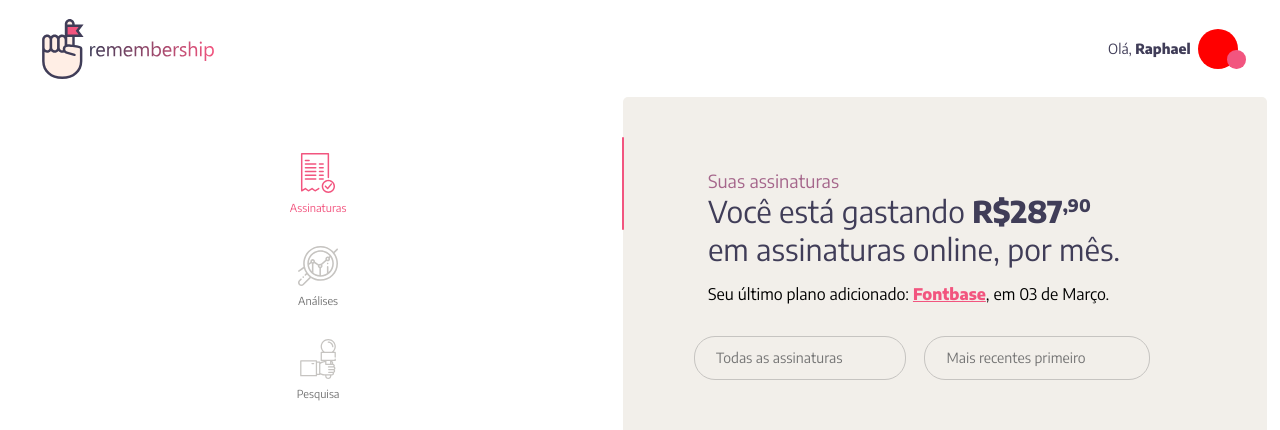
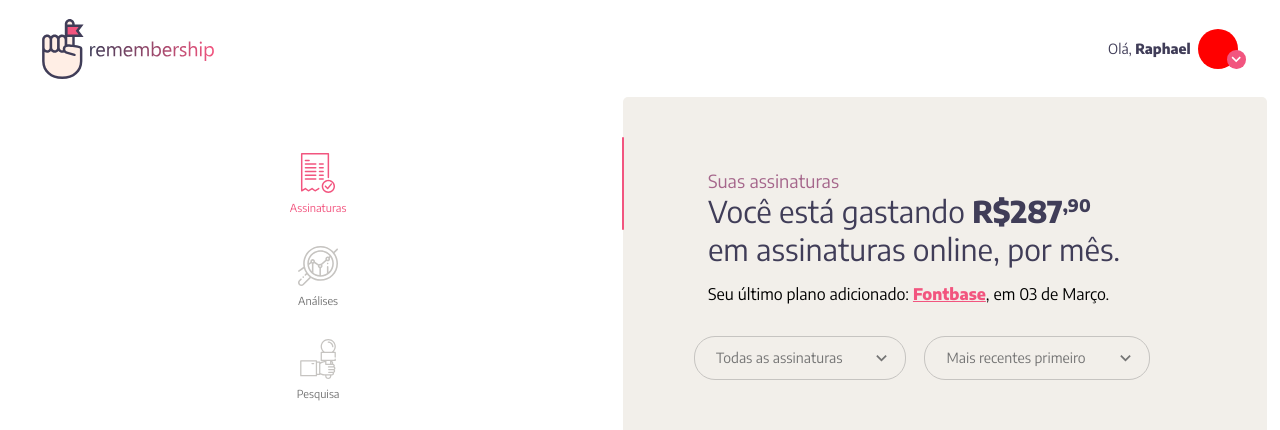
Before and after one commit to raphaelaleixo/remembership, a Nuxt app in the folder app/: page /subscriptions in a window 1280 px wide. Shown: the top 430 px of the page. Built offline with nearby package versions, Linux system fonts and the light colour scheme.

Commit message:
Adding new icon ('chevron-down'), and applying to layout.

```diff
--- a/app/components/UI/dropdown/dropdown.vue
+++ b/app/components/UI/dropdown/dropdown.vue
@@ -1,6 +1,9 @@
 <template>
   <div class="dropdown">
-      <div class="dropdown__trigger" :class="{'is-opened':isOpened}" tabindex="0" @click="toggleDropdown">{{selected}}</div>
+      <div class="dropdown__trigger" :class="{'is-opened':isOpened}" tabindex="0" @click="toggleDropdown">
+        {{selected}}
+        <chevron-down class="dropdown__arrow"/>
+      </div>
       <transition name="fadeIn" enter-active-class="animated fadeIn" leave-active-class="animated fadeOut">
           <div class="dropdown__target" v-show="isOpened" :aria-hidden="!isOpened">
               <ul class="dropdown__options">
@@ -17,7 +20,12 @@
 </template>
 
 <script>
+import chevronDown from '~/components/icons/chevron-down.vue';
+
 export default {
+  components: {
+    chevronDown
+  },
   data() {
     return {
       selectedItem: 0,
@@ -89,8 +97,25 @@ export default {
     outline: none;
     color: var(--pink);
     border-color: var(--pink);
+    path {
+      fill: var(--pink);
+    }
   }
 }
+
+.dropdown__arrow {
+  position: absolute;
+  width:1.5em;
+  height:1.5em;
+  right:1em;
+  top:50%;
+  transform:translateY(-50%);
+  path {
+    fill: var(--gray);
+  }
+}
+
+
 .dropdown__target {
   position: absolute;
   margin-top: 1em;
--- /dev/null
+++ b/app/components/icons/chevron-down.vue
@@ -0,0 +1,5 @@
+<template>
+  <svg viewBox="0 0 24 24">
+    <path fill="#000000" d="M7.41,8.58L12,13.17L16.59,8.58L18,10L12,16L6,10L7.41,8.58Z" />
+</svg>
+</template>
--- a/app/components/user-options/user-options.vue
+++ b/app/components/user-options/user-options.vue
@@ -4,11 +4,23 @@
           <div class="user-options__greeting">
               Olá, <span class="user-options__username">Raphael</span>
           </div>
-          <div class="user-options__thumbnail"></div>
+          <div class="user-options__thumbnail">
+            <chevron-down class="user-options__chevron"/>
+          </div>
       </div>
       <div class="user-options__dropdown"></div>
   </div>
 </template>
+
+<script>
+import chevronDown from '~/components/icons/chevron-down.vue';
+export default {
+  components: {
+    chevronDown
+  }
+}
+</script>
+
 
 <style lang="scss">
 @import "~assets/styles/_variables.scss";
@@ -19,8 +31,8 @@
   display: flex;
   align-items: center;
   position: relative;
-  &:after {
-    content: "";
+}
+.user-options__chevron {
   display: block;
   width: 1.15em;
   height: 1.15em;
@@ -29,8 +41,11 @@
   position: absolute;
   right: -0.5em;
   bottom: 0;
+  path {
+    fill: #ffffff;
   }
 }
+
 .user-options__greeting {
   font-size: 0.875em;
   margin-right: 0.5em;
```
Also changed, not shown: 1 other file (tests, documents, lock files or other folders). Lines whose indentation alone changed are shown as unchanged.
